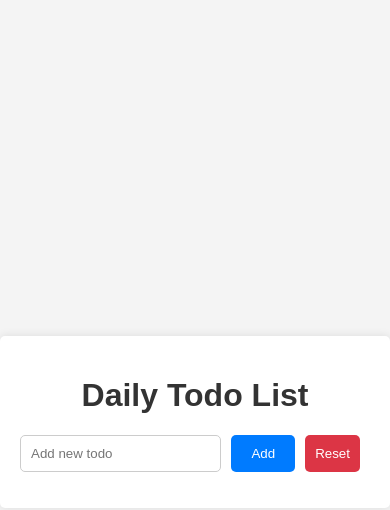
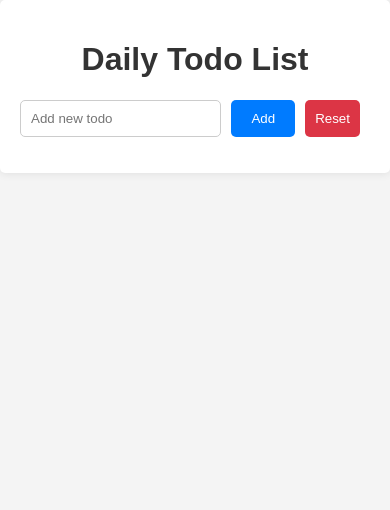
Before and after one commit to umerakmal/To-Do-List, a plain HTML site: page index.html in a window 390 px wide. Drawn offline with Linux system fonts and the light colour scheme.

Commit message:
height issue in mobile

```diff
--- a/style.css
+++ b/style.css
@@ -5,7 +5,7 @@ body {
     display: flex;
     justify-content: center;
     align-items: center;
-    height: 100vh;
+    height: 100vh - 150px;
     background-color: #f4f4f4;
 }
 
```
